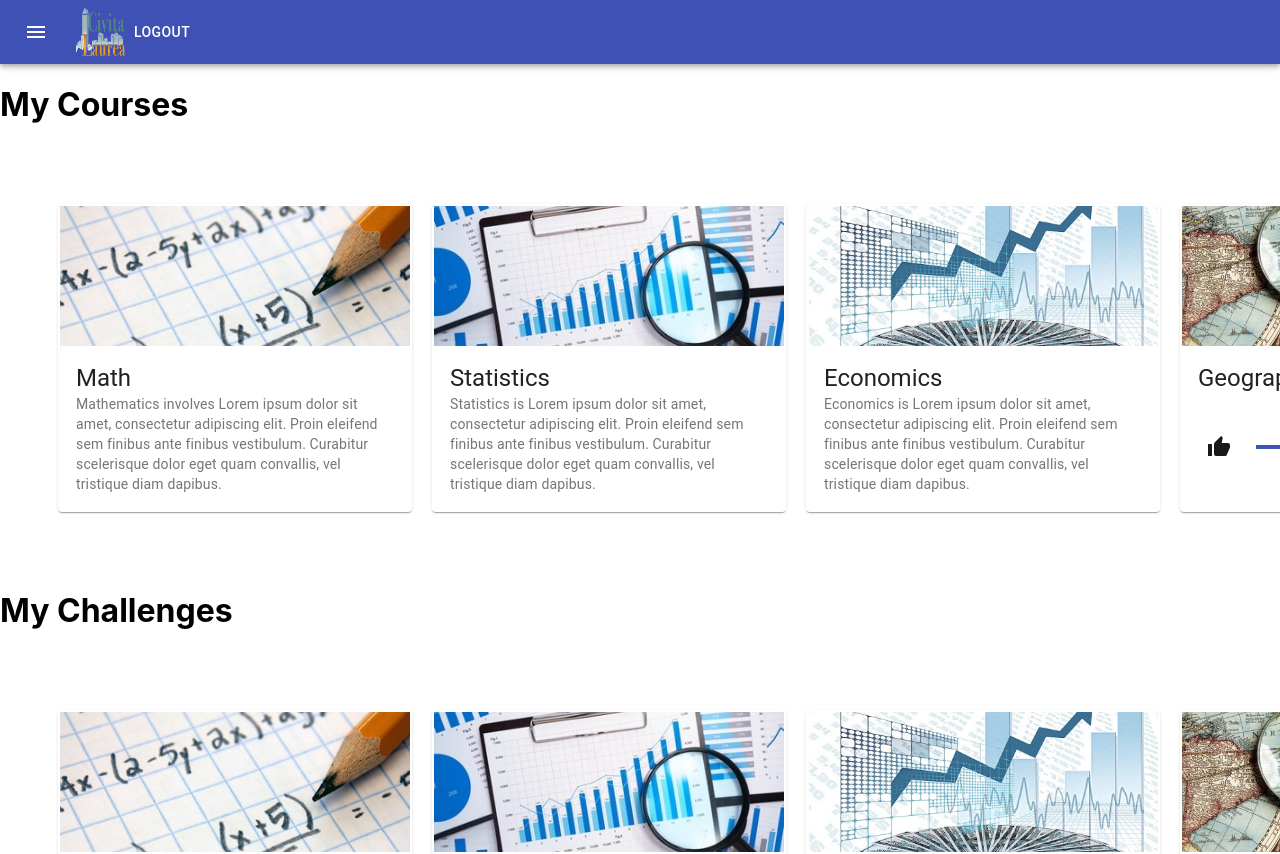
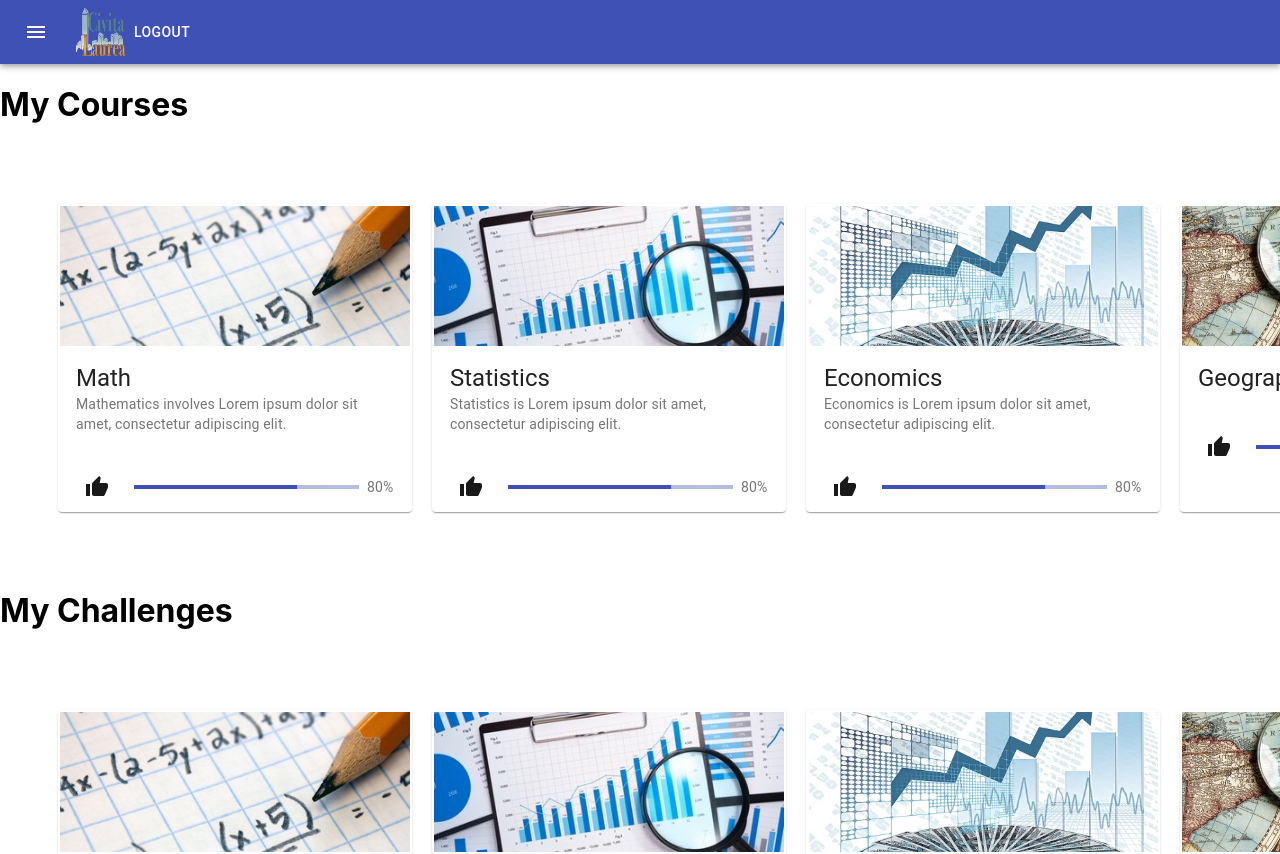
Before and after one commit to civita-laurea/ASU-Game, a React (Create React App) app in the folder Frontend/: page / in a window 1280 px wide. Shown: the top 854 px of the page. Built offline with nearby package versions, Linux system fonts and the light colour scheme.

Commit message:
US61 Adding description to courses

```diff
--- a/Frontend/src/components/tileData.js
+++ b/Frontend/src/components/tileData.js
@@ -15,18 +15,18 @@ const tileData = [
     {
     img: math,
     title: 'Math',
-    description: 'Mathematics involves Lorem ipsum dolor sit amet, consectetur adipiscing elit. Proin eleifend sem finibus ante finibus vestibulum. Curabitur scelerisque dolor eget quam convallis, vel tristique diam dapibus.',
+    description: 'Mathematics involves Lorem ipsum dolor sit amet, consectetur adipiscing elit.',
     },
     {
     img: statistics,
     title: 'Statistics',
     featured: true,
-    description: 'Statistics is Lorem ipsum dolor sit amet, consectetur adipiscing elit. Proin eleifend sem finibus ante finibus vestibulum. Curabitur scelerisque dolor eget quam convallis, vel tristique diam dapibus.',
+    description: 'Statistics is Lorem ipsum dolor sit amet, consectetur adipiscing elit.',
     },
     {
       img: econ,
       title: 'Economics',
-      description: 'Economics is Lorem ipsum dolor sit amet, consectetur adipiscing elit. Proin eleifend sem finibus ante finibus vestibulum. Curabitur scelerisque dolor eget quam convallis, vel tristique diam dapibus.',
+      description: 'Economics is Lorem ipsum dolor sit amet, consectetur adipiscing elit.'
     },
     {
       img: geo,
```
Also changed, not shown: 1 other file (tests, documents, lock files or other folders).
